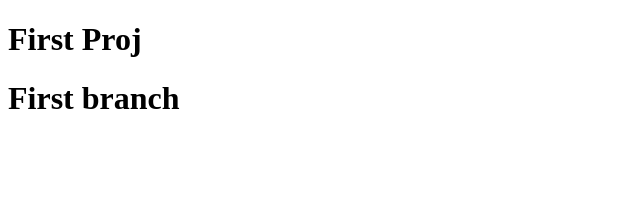
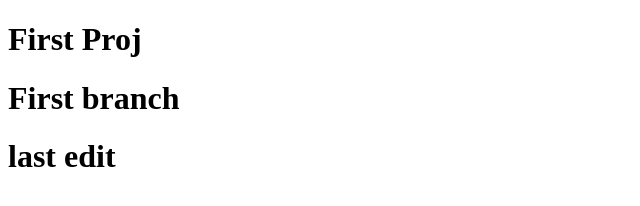
Before and after one commit to thabetwaleed/testrepo, a plain HTML site: page index.html in a window 1280 px wide. Shown: the whole page, without its empty margins (0-640 px from the left). Drawn offline with Linux system fonts and the light colour scheme.

Commit message:
Edit HTML

```diff
--- a/index.html
+++ b/index.html
@@ -9,6 +9,7 @@
 <body>
     <h1>First Proj</h1>
     <h1>First branch</h1>
+    <h1>last edit</h1>
 
 </body>
 </html>
```
